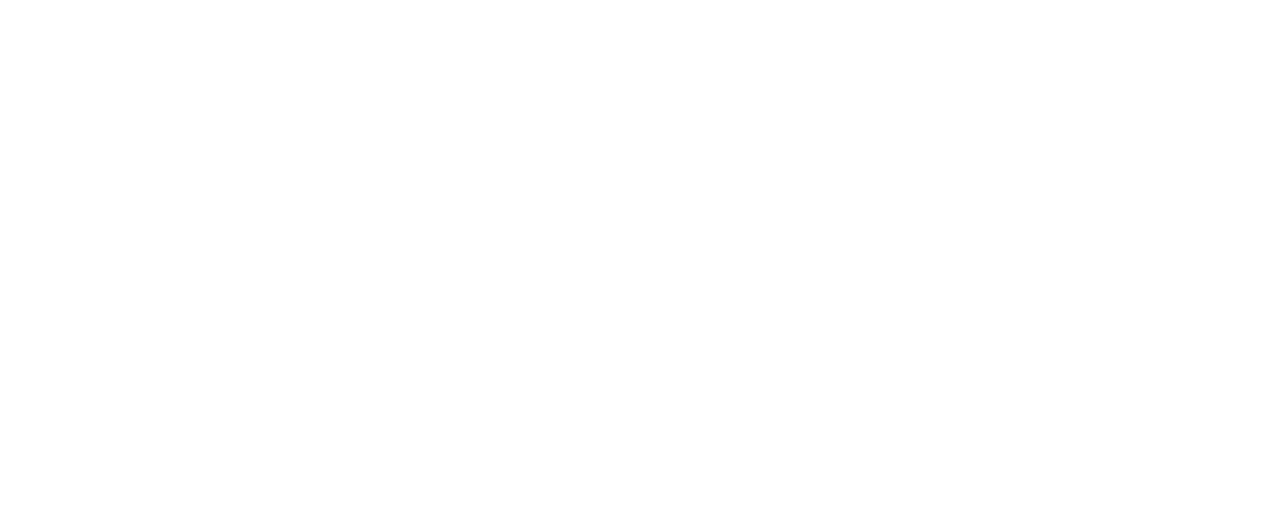
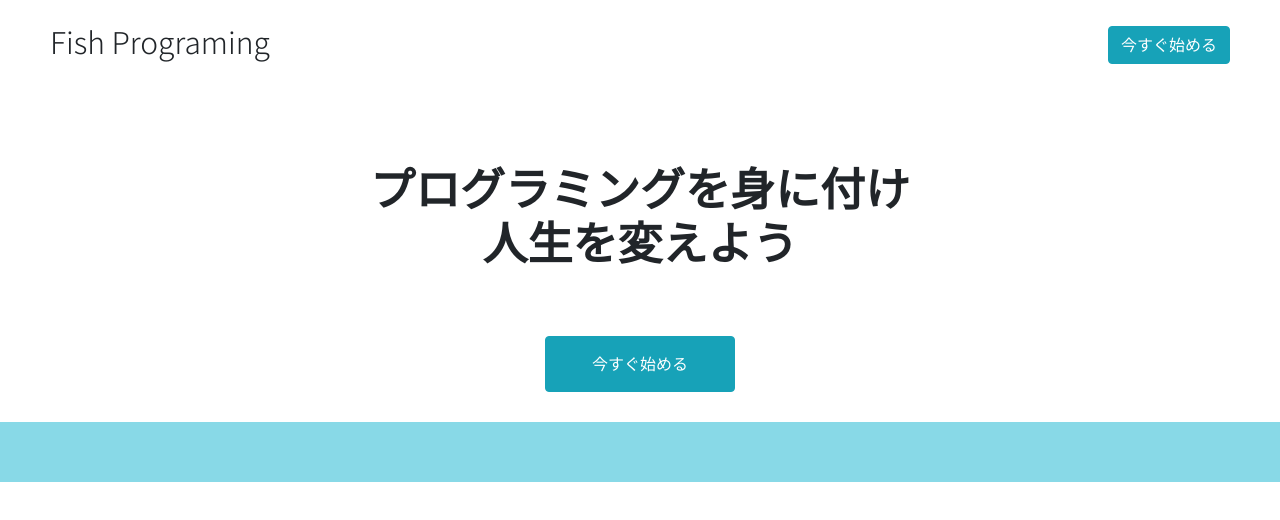
Before and after one commit to suotani/fish-programing-lp, a plain HTML site: page index.html in a window 1280 px wide. Drawn offline with nearby package versions, Linux system fonts and the light colour scheme.

Commit message:
add header top

```diff
--- /dev/null
+++ b/common.scss
@@ -0,0 +1,19 @@
+
+@import url('https://fonts.googleapis.com/css2?family=Noto+Sans+JP:wght@300;700&display=swap');
+header{
+  display: flex;
+  position: fixed;
+  top: 0px;
+  left: 0px;
+  width: 100%;
+  padding: 23px 50px;
+  align-items: center;
+  justify-content: space-between;
+  h1{
+    font-size: 30px;
+    font-family: 'Noto Sans JP', sans-serif;
+  }
+  .header-menus{
+    display: flex;
+  }
+}
--- a/index.html
+++ b/index.html
@@ -1,14 +1,45 @@
 <html>
   <head>
+    <!-- Required meta tags -->
+    <meta charset="utf-8">
+    <meta name="viewport" content="width=device-width, initial-scale=1, shrink-to-fit=no">
 
+    <!-- Bootstrap CSS -->
+    <link rel="stylesheet" href="https://stackpath.bootstrapcdn.com/bootstrap/4.5.0/css/bootstrap.min.css" integrity="sha384-9aIt2nRpC12Uk9gS9baDl411NQApFmC26EwAOH8WgZl5MYYxFfc+NcPb1dKGj7Sk" crossorigin="anonymous">
+    <link rel="stylesheet" href="common.css">
+    <link rel="stylesheet" href="style.css">
+    <script src="https://code.jquery.com/jquery-3.5.1.slim.min.js" integrity="sha384-DfXdz2htPH0lsSSs5nCTpuj/zy4C+OGpamoFVy38MVBnE+IbbVYUew+OrCXaRkfj" crossorigin="anonymous"></script>
+
+
+    <title>FishPrograming</title>
   </head>
 
   <body>
-    <header></header>
+    <header>
+      <h1>Fish Programing</h1>
+      <div class="header-menus">
+        <a href="#" class="btn btn-info start-btn">今すぐ始める</a>
+      </div>
+    </header>
 
-    <main></main>
+    <main>
+      <div class="top">
+        <h2>プログラミングを身に付け<br />人生を変えよう</h2>
+        <a href="#" class="btn btn-info start-btn">今すぐ始める</a>
+      </div>
+      <div class="welcome"></div>
+      <div class="samples"></div>
+      <div class="engineers"></div>
+      <div class="prices"></div>
+
+    </main>
 
     <footer></footer>
 
+
+
+    <script src="https://cdn.jsdelivr.net/npm/popper.js@1.16.0/dist/umd/popper.min.js" integrity="sha384-Q6E9RHvbIyZFJoft+2mJbHaEWldlvI9IOYy5n3zV9zzTtmI3UksdQRVvoxMfooAo" crossorigin="anonymous"></script>
+    <script src="https://stackpath.bootstrapcdn.com/bootstrap/4.5.0/js/bootstrap.min.js" integrity="sha384-OgVRvuATP1z7JjHLkuOU7Xw704+h835Lr+6QL9UvYjZE3Ipu6Tp75j7Bh/kR0JKI" crossorigin="anonymous"></script>
+
   </body>
 </html>
--- /dev/null
+++ b/style.scss
@@ -0,0 +1,22 @@
+main{
+  margin-top: 70px;
+  padding: 60px 0px;
+  .top{
+    text-align: center;
+    padding: 30px;
+    h2{
+      font-family: 'Noto Sans JP', sans-serif;
+      font-weight: 700;
+      font-size: 45px;
+    }
+    .start-btn{
+      margin-top: 60px;
+      padding: 15px 46px;
+    }
+  }
+  .welcome{
+    background-color: #88d9e7;
+    width: 100%;
+    padding: 30px;
+  }
+}
```
Also changed, not shown: common.css (added), style.css, 2 other files.
